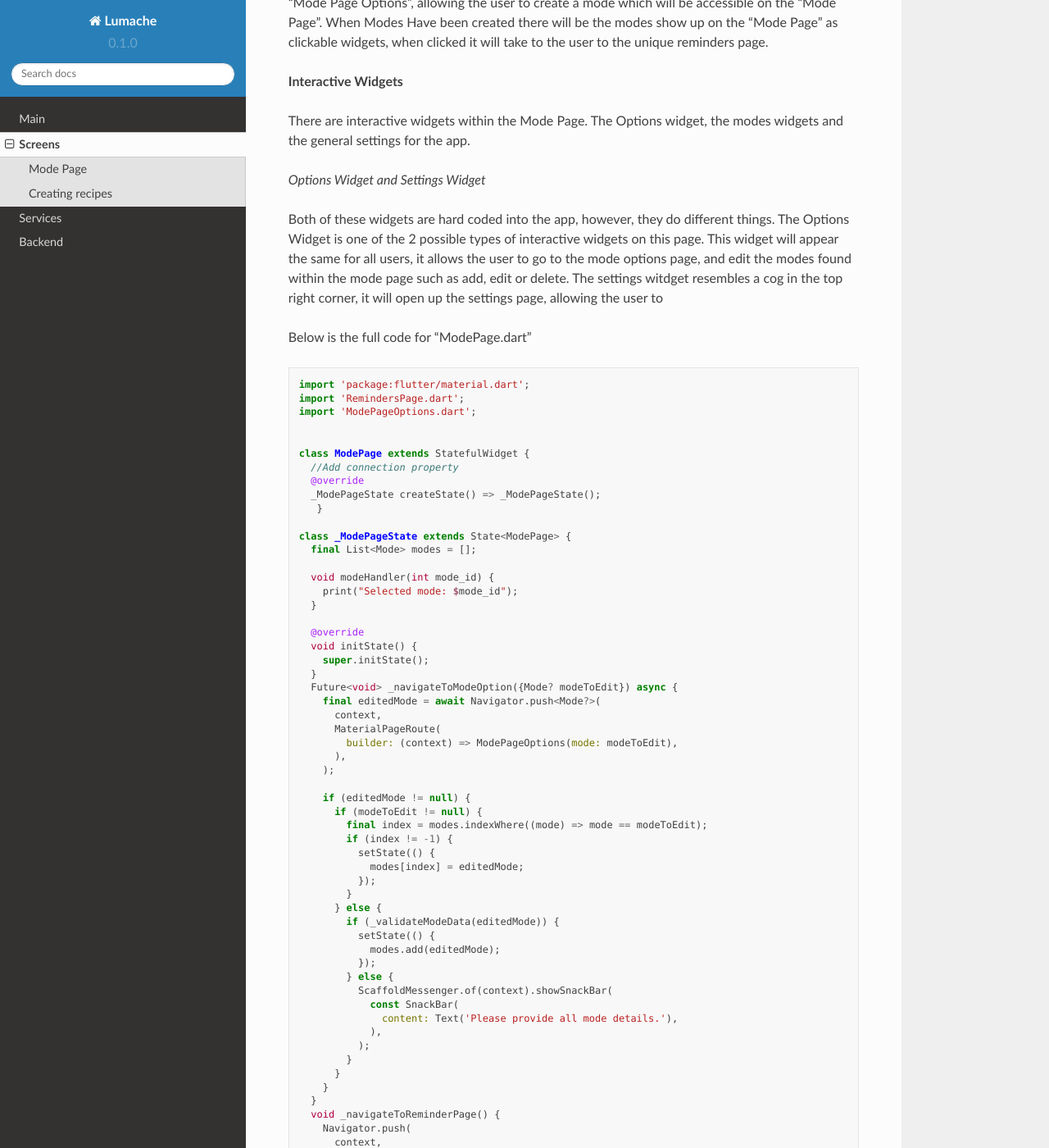
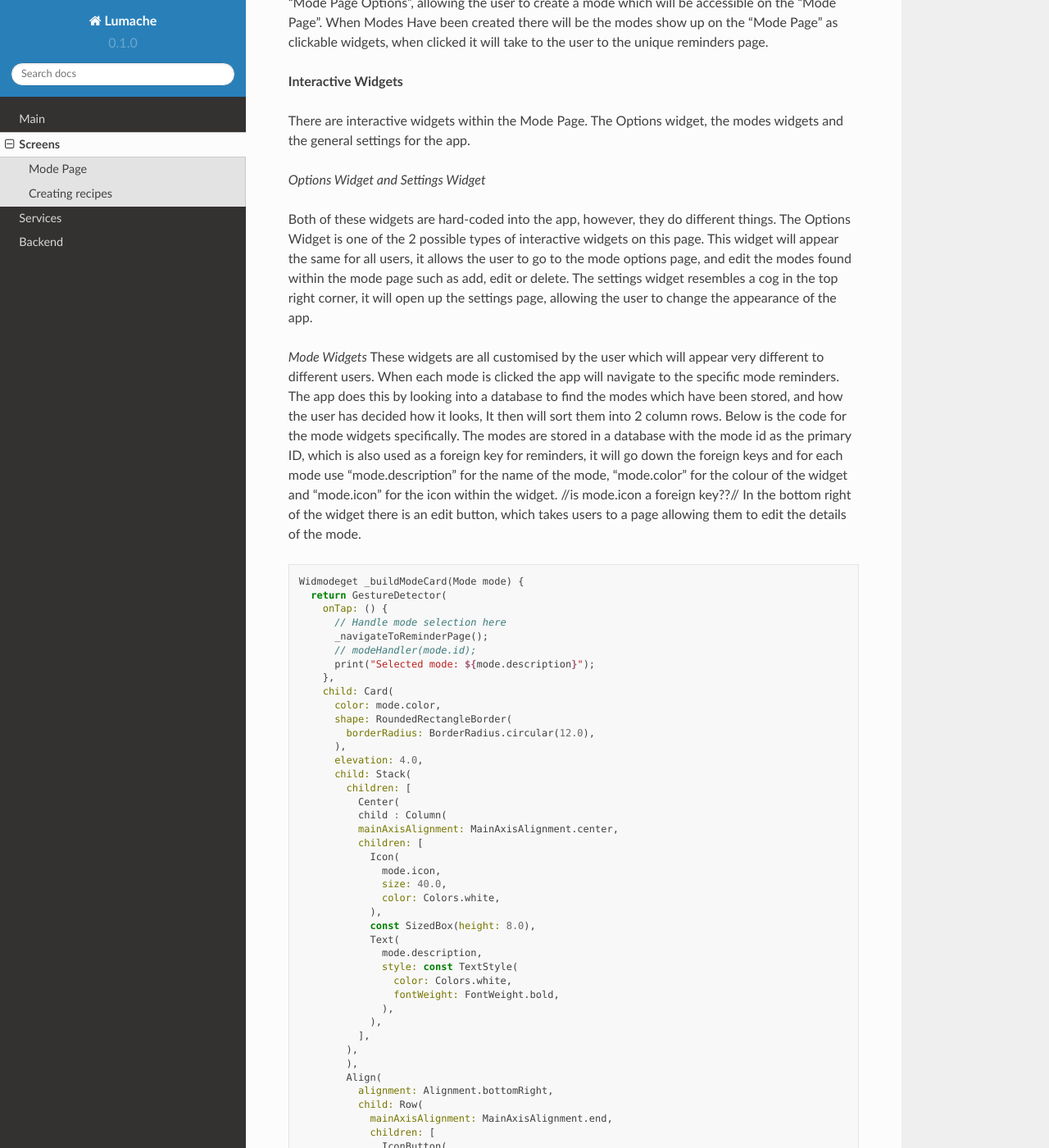
Before and after one commit to SE-sustainability/Project_code, a Sphinx documentation site: the page built from docs/source/screens.rst, in a window 1280 px wide and 1400 px high, scrolled down 464 px. Shown: the whole window at 82% size. Built offline with Sphinx 7.4.7 and the Read the Docs theme 2.0.0, drawn with Linux system fonts in a browser that asks for light colours; some of the changed text lies outside the part shown.

Commit message:
Update screens.rst

```diff
--- a/docs/source/screens.rst
+++ b/docs/source/screens.rst
@@ -14,7 +14,78 @@ There are interactive widgets within the Mode Page. The Options widget, the mode
 
 *Options Widget and Settings Widget*
 
-Both of these widgets are hard coded into the app, however, they do different things. The Options Widget is one of the 2 possible types of interactive widgets on this page. This widget will appear the same for all users, it allows the user to go to the mode options page, and edit the modes found within the mode page such as add, edit or delete. The settings witdget resembles a cog in the top right corner, it will open up the settings page, allowing the user to
+Both of these widgets are hard-coded into the app, however, they do different things. The Options Widget is one of the 2 possible types of interactive widgets on this page. This widget will appear the same for all users, it allows the user to go to the mode options page, and edit the modes found within the mode page such as add, edit or delete. The settings widget resembles a cog in the top right corner, it will open up the settings page, allowing the user to change the appearance of the app.
+
+*Mode Widgets*
+These widgets are all customised by the user which will appear very different to different users. When each mode is clicked the app will navigate to the specific mode reminders. The app does this by looking into a database to find the modes which have been stored, and how the user has decided how it looks, It then will sort them into 2 column rows. Below is the code for the mode widgets specifically. The modes are stored in a database with the mode id as the primary ID, which is also used as a foreign key for reminders, it will go down the foreign keys and for each mode use "mode.description" for the name of the mode, "mode.color" for the colour of the widget and "mode.icon" for the icon within the widget. //is mode.icon a foreign key??// In the bottom right of the widget there is an edit button, which takes users to a page allowing them to edit the details of the mode.
+
+.. code-block:: dart
+
+     Widmodeget _buildModeCard(Mode mode) {
+       return GestureDetector(
+         onTap: () {
+           // Handle mode selection here
+           _navigateToReminderPage();
+           // modeHandler(mode.id);
+           print("Selected mode: ${mode.description}");
+         },
+         child: Card(
+           color: mode.color,
+           shape: RoundedRectangleBorder(
+             borderRadius: BorderRadius.circular(12.0),
+           ),
+           elevation: 4.0,
+           child: Stack(
+             children: [
+               Center(
+               child : Column(
+               mainAxisAlignment: MainAxisAlignment.center,
+               children: [
+                 Icon(
+                   mode.icon,
+                   size: 40.0,
+                   color: Colors.white,
+                 ),
+                 const SizedBox(height: 8.0),
+                 Text(
+                   mode.description,
+                   style: const TextStyle(
+                     color: Colors.white,
+                     fontWeight: FontWeight.bold,
+                   ),
+                 ),
+               ],
+             ),
+             ),
+             Align(
+               alignment: Alignment.bottomRight,
+               child: Row(
+                 mainAxisAlignment: MainAxisAlignment.end,
+                 children: [
+                   IconButton(
+                     icon: const Icon(Icons.edit),
+                     onPressed: () {
+                       // Navigate to edit page
+                       _navigateToEditMode(mode);
+                     },
+                   ),
+                   IconButton(
+                     icon: const Icon(Icons.delete),
+                     onPressed: () {
+                       // Delete mode
+                       _deleteMode(mode);
+                     },
+                   ),
+                 ],
+               ),
+             ),
+             ],
+           ),
+         ),
+       );
+      }
+     }
+
 
 
 Below is the full code for "ModePage.dart"
```
